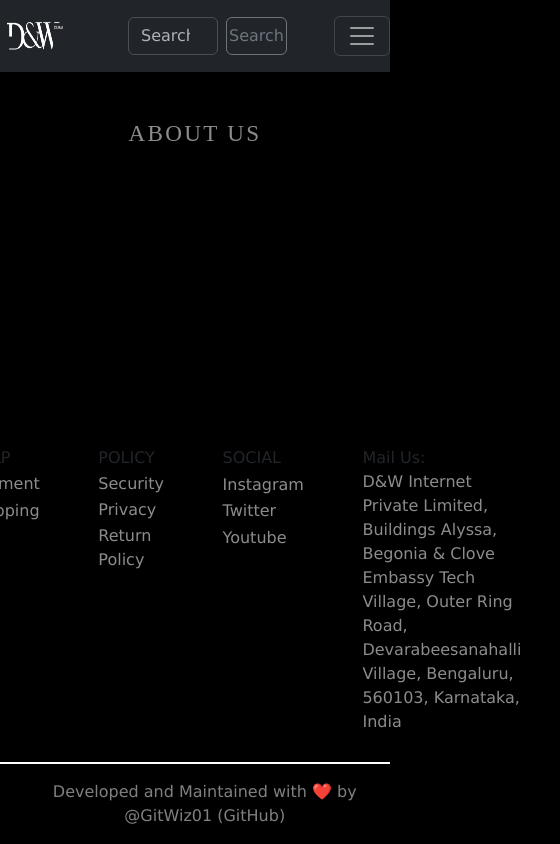
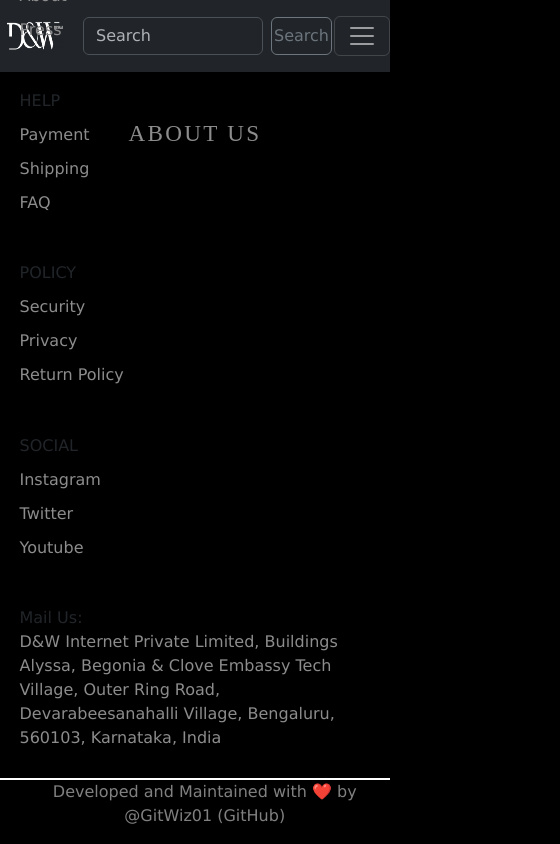
Before and after one commit to GitWiz01/Project-D-W, a plain HTML site: page about.html in a window 390 px wide. Shown: the whole page, 560 px wide, since content can reach past the window. Drawn offline with nearby package versions, Linux system fonts and the light colour scheme.

Commit message:
fixed footborder positioning.

```diff
--- a/about.html
+++ b/about.html
@@ -101,6 +101,10 @@
 			text-align: center;
 		}
 
+		#about-footer #footborder {
+			margin: auto;
+		}
+
 		.footer {
 			text-align: left;
 			justify-content: center;
@@ -108,6 +112,54 @@
 			max-width: 1000px;
 		}
 
+		@media only screen and (max-width:772px) {
+
+.navbar>.container,
+.navbar>.container-fluid,
+.navbar>.container-lg,
+.navbar>.container-md,
+.navbar>.container-sm,
+.navbar>.container-xl,
+.navbar>.container-xxl {
+	padding: 0px;
+}
+.container, .container-sm {
+	max-width: 697px;
+}
+element.style {
+	padding-left: 9%;
+
+}
+div .d-flex input{
+	width: 180px;
+}
+.typewriter h3{
+	padding-left: 16%;
+}
+div .resp{
+	display: flex;
+	flex-direction: column;
+}
+#foot {
+	color: rgb(141, 140, 140);
+	padding-top: 3%;
+}
+.About {
+	padding-left: 5%;
+	padding-top: 35px;
+	margin-bottom: 3%;
+}
+.About .resp2 {
+	margin-bottom: 3%;
+}
+div .Abou{
+	padding-left: 5%;
+	margin-top: 5%;
+}
+div .Abou p{
+	margin-top: 2%;
+}
+}
 		/* On smaller screens, decrease text size */
 		@media only screen and (max-width: 300px) {
 			.text {
@@ -126,7 +178,8 @@
 </body>
 <br>
 <br>
-	<Footer id="about-footer">
+	<Footer>
+		<div id="about-footer">
 		<div class="footer resp ">
 			<div class="About">
 				<div class="ABOUT  ">ABOUT</div>
@@ -170,5 +223,6 @@
 
 		<p id="footborder" style="max-width: 1000px;"></p>
 		<p  style=" padding-left: 5%; color: grey; max-width: 1000px;">Developed and Maintained with ❤️ by @GitWiz01 (GitHub)</p>
+		</div>
 	</Footer>
 </html>
```
